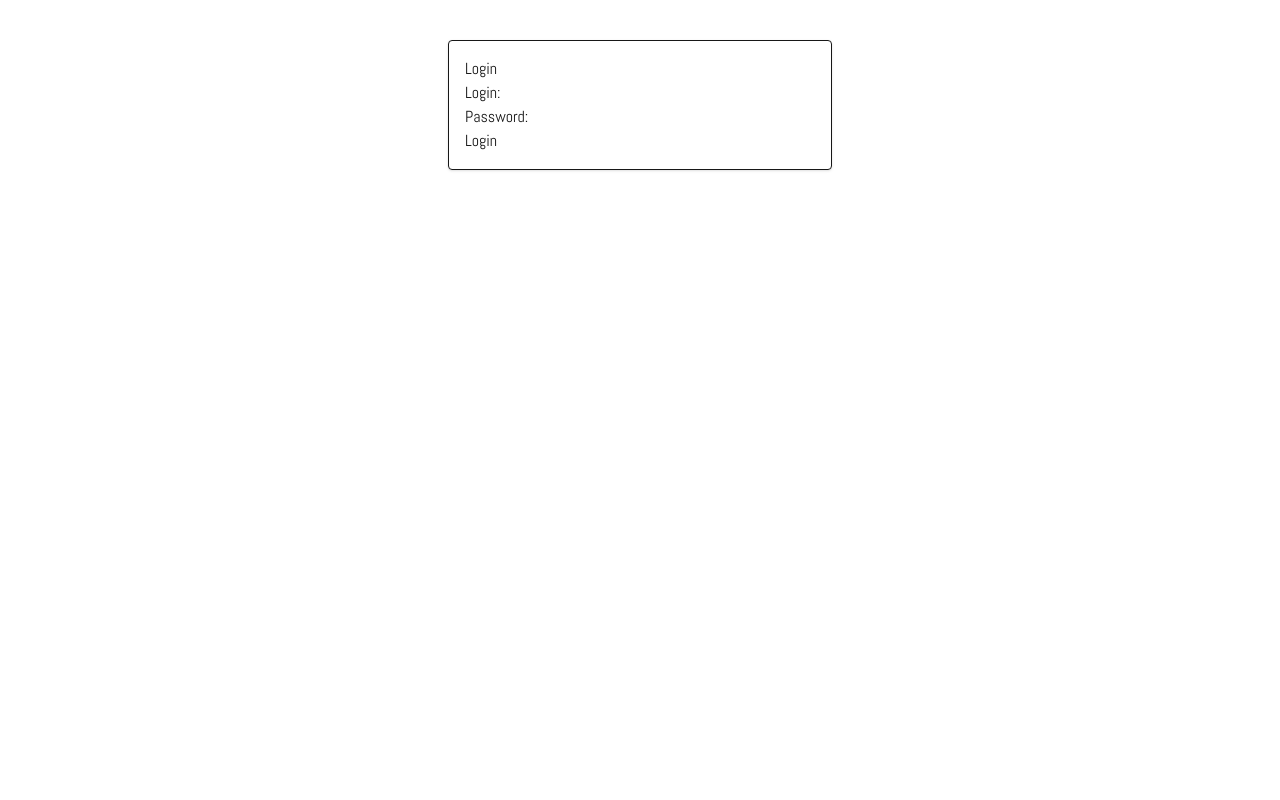
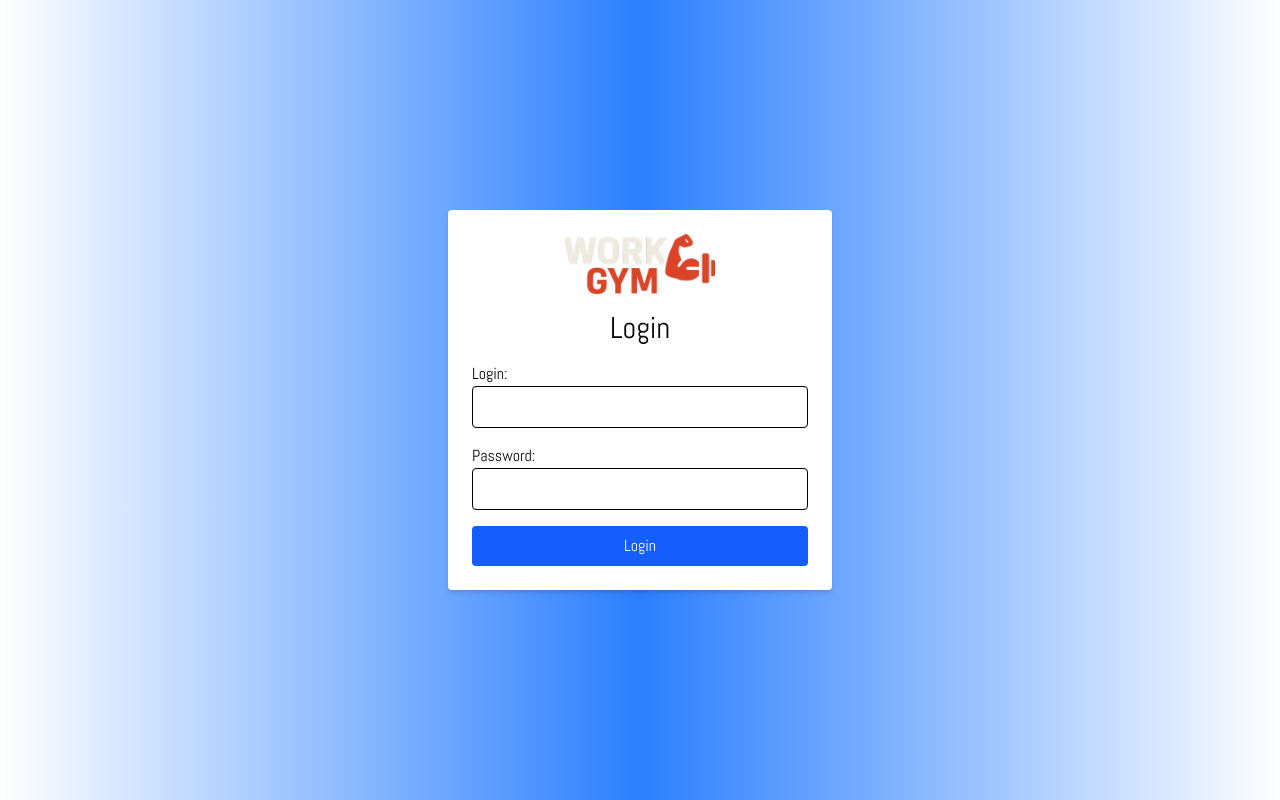
Before and after one commit to AugustoIseppe/flutter-java-spring-boot-workgym, a Next.js app in the folder web/workgym/: page /login-page in a window 1280 px wide. Built offline with nearby package versions, Linux system fonts and the light colour scheme.

Commit message:
refactor: update layout

```diff
--- a/web/workgym/src/app/(auth)/login-page/page.tsx
+++ b/web/workgym/src/app/(auth)/login-page/page.tsx
@@ -1,5 +1,6 @@
 "use client";
 import AuthContext from "@/app/authContext";
+import Image from "next/image";
 import { useRouter } from "next/navigation";
 
 import React, { useState, useContext } from "react";
@@ -29,34 +30,54 @@ const LoginPage: React.FC = () => {
   };
 
   return (
-    <div className="max-w-sm mx-auto mt-10 p-4 border rounded shadow">
-      <h1>Login</h1>
-      <form onSubmit={handleSubmit}>
-        <div>
-          <label htmlFor="login">Login:</label>
+    <div className="flex flex-col items-center justify-center min-h-screen bg-gradient-to-r from-black-500 via-blue-500 to-black-500">
+      <div className="bg-white p-6 rounded shadow-md w-96 flex flex-col items-center text-center ">
+        <Image
+          src="/workgym-logo.png"
+          alt="Logo WorkGym"
+          width={150}
+          height={150}
+          className="mb-4"
+        />
+        <h1 className="text-zinc-950 text-3xl mb-4">Login</h1>
+
+        <form onSubmit={handleSubmit} className="w-full">
+          <div className="mb-4 text-left">
+            <label htmlFor="login" className="text-zinc-950">
+              Login:
+            </label>
             <input
               type="text"
               id="login"
               value={loginValue}
               onChange={(e) => setLoginValue(e.target.value)}
               required
+              className="border p-2 rounded text-black w-full"
             />
           </div>
-        <div>
-          <label htmlFor="password">Password:</label>
+          <div className="mb-4 text-left">
+            <label htmlFor="password" className="text-zinc-950">
+              Password:
+            </label>
             <input
               type="password"
               id="password"
               value={password}
               onChange={(e) => setPassword(e.target.value)}
               required
+              className="border p-2 rounded text-black w-full"
             />
           </div>
-        {error && <p style={{ color: "red" }}>{error}</p>}
-        <button type="submit" disabled={isLoading}>
+          {error && <p className="text-red-500 mb-2">{error}</p>}
+          <button
+            type="submit"
+            disabled={isLoading}
+            className="bg-blue-600 text-white px-4 py-2 rounded hover:bg-blue-700 disabled:opacity-50 w-full"
+          >
             {isLoading ? "Logging in..." : "Login"}
           </button>
         </form>
+      </div>
     </div>
   );
 };
```
Lines whose indentation alone changed are shown as unchanged.
